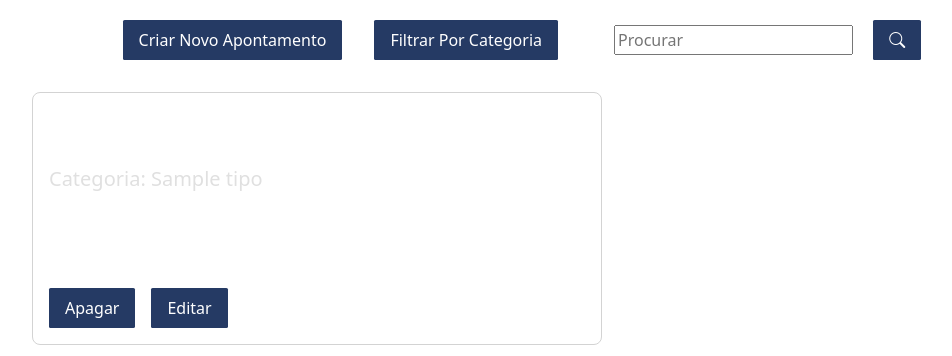
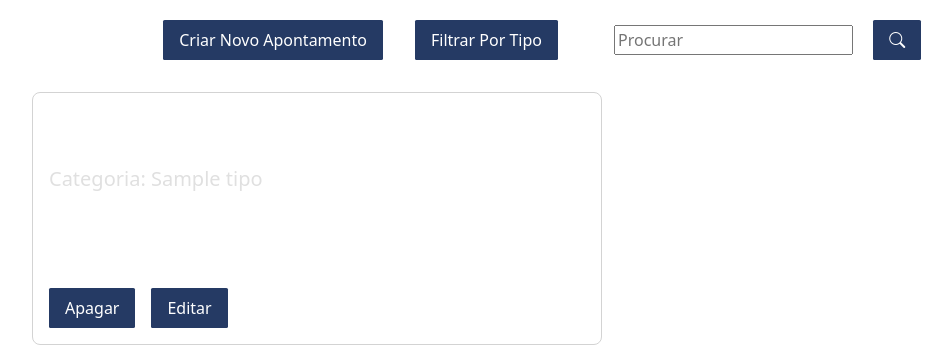
Before and after one commit to vivianmartins/SIR-PHP, a PHP site: page /home.php in a window 1280 px wide. Shown: the part 64-420 px from the top of the page, without its empty margins (38-990 px from the left). Run offline with PHP 8.4, Linux system fonts and the light colour scheme; the visitor is signed in with stand-in values (Sample User, id 1); tables that the repository leaves empty hold one stand-in row (values such as "Sample post"); some libraries are stand-ins or nearby versions.

Commit message:
fix filtrar por tipos

```diff
--- a/home.php
+++ b/home.php
@@ -30,6 +30,16 @@
 			// Var que contem o placeholder da barra de pesquisa
 			$srch = "Procurar";
 		}
+
+		// Guarda numa var os diferentes tipos de apontamentos para depois filtrar por tipo
+		$tipos = array();
+
+		foreach ($cards as $card) {
+
+			if (array_search($card['nome'], $tipos) === false) {
+				array_push($tipos, $card['nome']);
+			}
+		}
 ?>
 
 <!DOCTYPE html>
@@ -54,13 +64,13 @@
 		<div class="row">
 			<div class="col-md-6 mt-1" style="display: flex; flex-direction: row-reverse;">
 				<div class="dropdown mr1">
-					<span class="button button-dark m1">Filtrar Por Categoria</span>
+					<span class="button button-dark m1">Filtrar Por Tipo</span>
 					<div class="dropdown-content">
 						<a class="button" href="/tp1sir/home.php"> Todos</a>
-						<?php foreach($cards as $card): ?>
+						<?php foreach($tipos as $tipo): ?>
 						<div>
-							<a class="button" href="/tp1sir/home.php?search=<?php echo($card['nome']) ?>">
-								<?php echo($card['nome']) ?></a>
+							<a class="button" href="/tp1sir/home.php?search=<?php echo($tipo);?>">
+								<?php echo($tipo);?></a>
 						</div>
 						<?php endforeach; ?>
 					</div>
```
